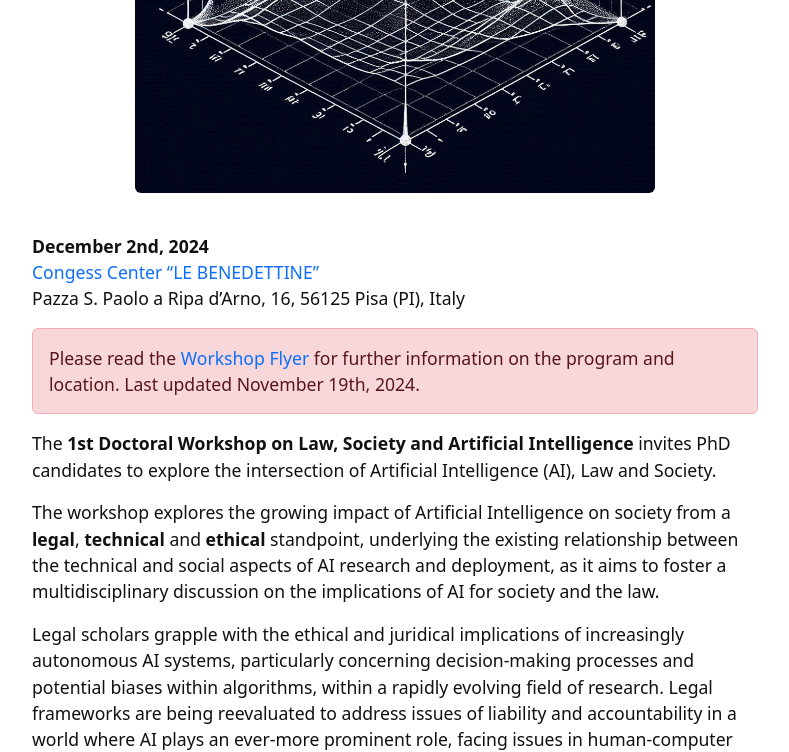
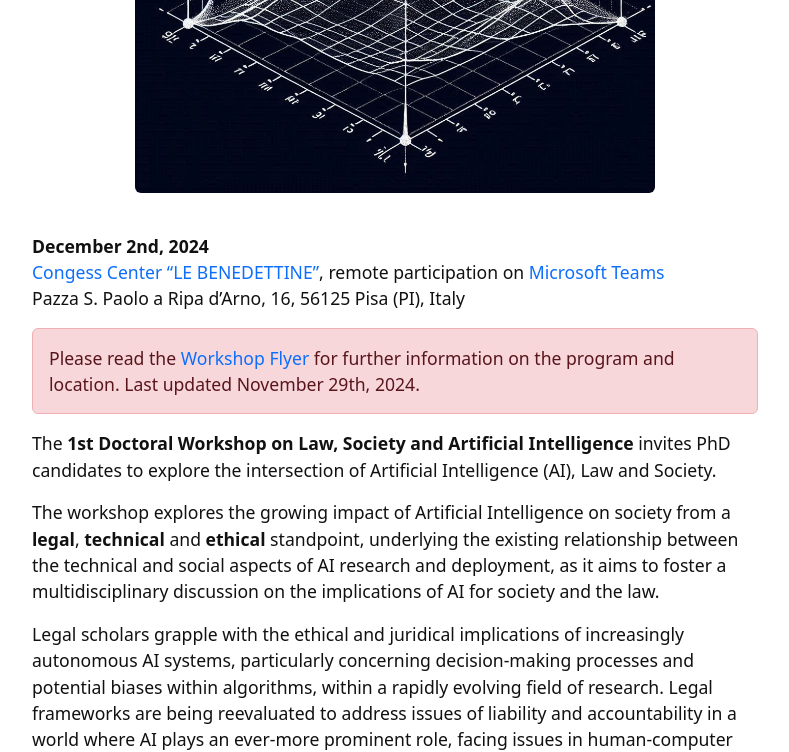
Before and after one commit to lsai-ws/lsai-ws.github.io, a Jekyll site: the page built from index.md, in a window 1280 px wide and 900 px high, scrolled down 625 px, cut to the strip 0-752 px from the top of the window. Shown: the whole strip, without its empty margins (245-1034 px from the left). Built offline with Jekyll 4.4.1, drawn with Linux system fonts in a browser that asks for light colours.

Commit message:
upd 291/11

```diff
--- a/index.md
+++ b/index.md
@@ -9,10 +9,10 @@ layout: page
 
 
 **December 2nd, 2024**<br>
-[Congess Center “LE BENEDETTINE”](https://maps.app.goo.gl/v6JqtUAkYCgopKCz7)<br>
+[Congess Center “LE BENEDETTINE”](https://maps.app.goo.gl/v6JqtUAkYCgopKCz7), remote participation on [Microsoft Teams](https://teams.microsoft.com/dl/launcher/launcher.html?url=%2F_%23%2Fl%2Fmeetup-join%2F19%3Ameeting_NTg5ODZlOWQtYjI1Mi00MzlhLTg4MDItNjc5MjAxMmQ5ZmNi%40thread.v2%2F0%3Fcontext%3D%257b%2522Tid%2522%253a%2522e99647dc-1b08-454a-bf8c-699181b389ab%2522%252c%2522Oid%2522%253a%2522ac31a78f-821d-4e5b-bdb6-fb5346222b7e%2522%257d%26anon%3Dtrue&type=meetup-join&deeplinkId=7653d8ea-2ac9-44eb-afcd-c67bad305666&directDl=true&msLaunch=true&enableMobilePage=true&suppressPrompt=true)<br>
 Pazza S. Paolo a Ripa d'Arno, 16, 56125 Pisa (PI), Italy
 
-{% include alert.html text="Please read the [Workshop Flyer](locandina.pdf) for further information on the program and location. Last updated November 19th, 2024." align="left" color="danger" %}
+{% include alert.html text="Please read the [Workshop Flyer](locandina.pdf) for further information on the program and location. Last updated November 29th, 2024." align="left" color="danger" %}
 
 
 
```
Also changed, not shown: content/1-schedule.md (+2 -2 lines), 1 other file.
